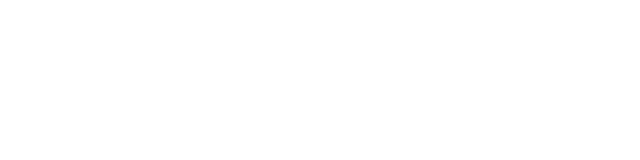
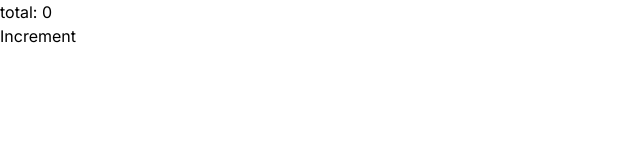
Before and after one commit to pruiz5514/Parking-now, a Next.js app: page / in a window 1280 px wide. Shown: the top 160 px of the page, without its empty margins (0-640 px from the left). Built offline with nearby package versions, Linux system fonts and the light colour scheme.

Commit message:
the basic structure of redux is created with a brief example of use.

```diff
--- a/package.json
+++ b/package.json
@@ -13,7 +13,8 @@
     "next": "14.2.7",
     "react": "^18",
     "react-dom": "^18",
-    "react-redux": "^9.1.2"
+    "react-redux": "^9.1.2",
+    "redux": "^5.0.1"
   },
   "devDependencies": {
     "@types/node": "^20",
--- a/src/app/layout.tsx
+++ b/src/app/layout.tsx
@@ -1,6 +1,7 @@
 import type { Metadata } from "next";
 import { Inter } from "next/font/google";
 import "./globals.css";
+import { Providers } from "app/redux/provider";
 
 const inter = Inter({ subsets: ["latin"] });
 
@@ -16,7 +17,11 @@
 }>) {
   return (
     <html lang="en">
-      <body className={inter.className}>{children}</body>
+      <body className={inter.className}>
+        <Providers>
+          {children}
+        </Providers>
+      </body>
     </html>
   );
 }
--- a/src/app/page.tsx
+++ b/src/app/page.tsx
@@ -1,8 +1,16 @@
+"use client"
+
+import { increment } from "app/redux/features/counterSlice";
+import { useAppDispatch, useAppSelector } from "app/redux/hooks";
 import Image from "next/image";
 
 export default function Home() {
+  const count = useAppSelector(state => state.counterReducer.counter);
+  const dispatch = useAppDispatch();
   return (
     <main>
+      <h1>total: {count}</h1>
+      <button onClick={()=> dispatch(increment())}>Increment</button>
     </main>
   );
 }
--- /dev/null
+++ b/src/redux/features/counterSlice.ts
@@ -0,0 +1,17 @@
+import { createSlice } from "@reduxjs/toolkit";
+
+export const counterSlice = createSlice({
+    name: 'counter',
+    initialState: {
+        counter: 0
+    },
+    reducers: {
+        increment: (state) => {
+            state.counter += 1;
+        }
+    }
+})
+
+export const { increment } = counterSlice.actions;
+
+export default counterSlice.reducer;
--- /dev/null
+++ b/src/redux/hooks.ts
@@ -0,0 +1,5 @@
+import { AppDispatch, RootState } from "./store";
+import { TypedUseSelectorHook, useDispatch, UseDispatch, useSelector } from "react-redux";
+
+export const useAppDispatch = () => useDispatch<AppDispatch>();
+export const useAppSelector: TypedUseSelectorHook<RootState> = useSelector;
--- /dev/null
+++ b/src/redux/provider.tsx
@@ -0,0 +1,14 @@
+"use client"
+
+import {Provider} from 'react-redux'
+import { store } from './store'
+
+interface Props {children: React.ReactNode}
+
+export function Providers ({children}:Props) {
+    return (
+        <Provider store={store}>
+            {children}
+        </Provider>
+    )
+}
--- /dev/null
+++ b/src/redux/store.ts
@@ -0,0 +1,11 @@
+import { configureStore } from "@reduxjs/toolkit";
+import counterReducer from "./features/counterSlice"
+
+export const store = configureStore({
+    reducer: {
+        counterReducer
+    }
+})
+
+export type RootState = ReturnType<typeof store.getState>
+export type AppDispatch = typeof store.dispatch
--- a/tsconfig.json
+++ b/tsconfig.json
@@ -21,6 +21,6 @@
       "app/*": ["./src/*"]
     }
   },
-  "include": ["next-env.d.ts", "**/*.ts", "**/*.tsx", ".next/types/**/*.ts"],
+  "include": ["next-env.d.ts", "**/*.ts", "**/*.tsx", ".next/types/**/*.ts", "src/redux/provider.tsx"],
   "exclude": ["node_modules"]
 }
```
Also changed, not shown: 2 other files (tests, documents, lock files or other folders).
